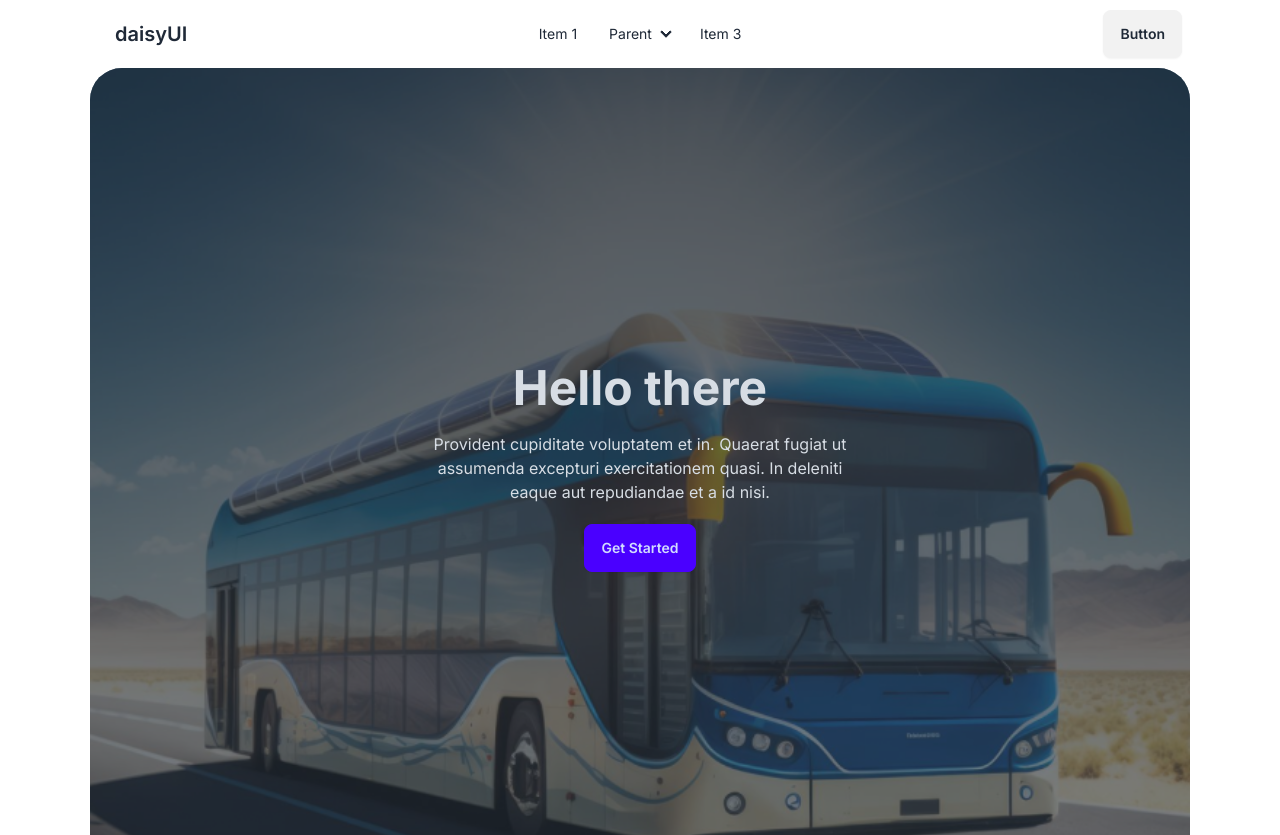
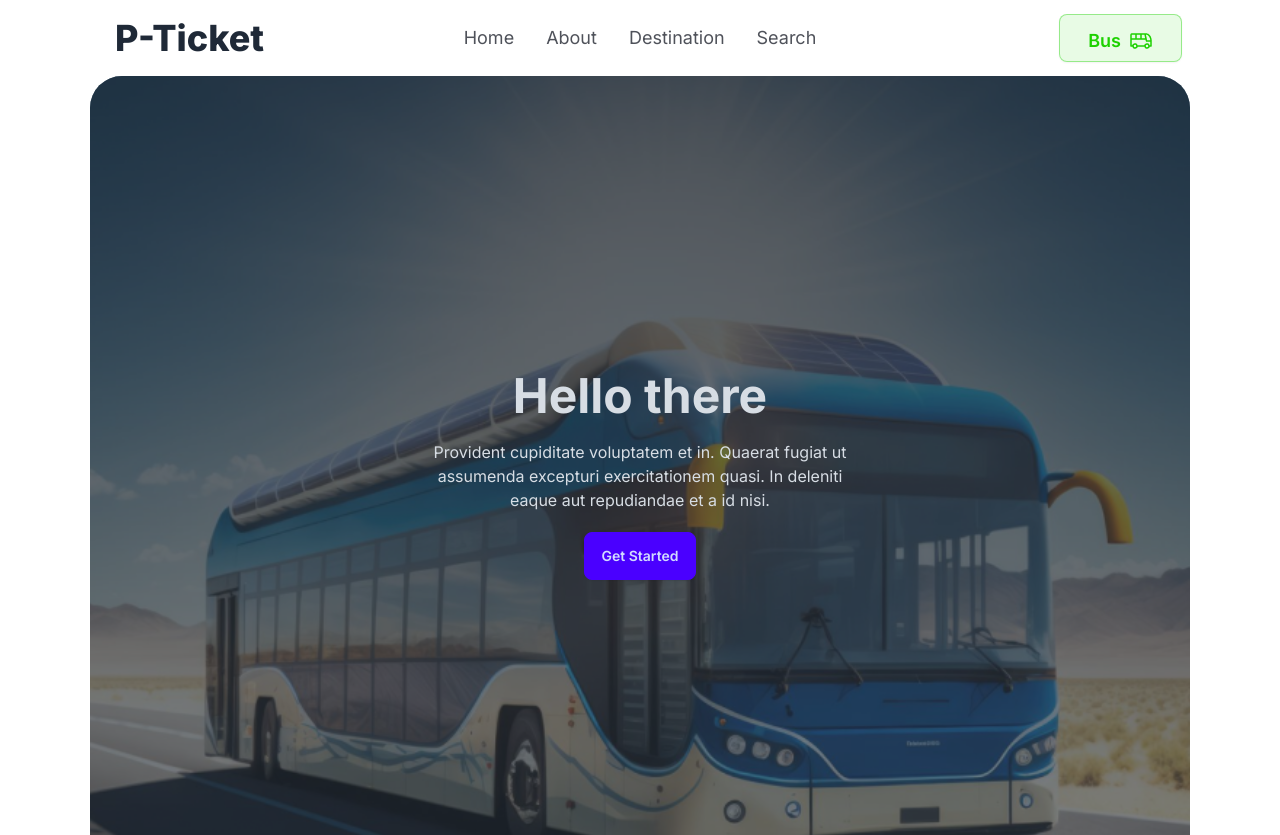
Before and after one commit to rjspyk5/bus-ticket-landing-page, a plain HTML site: page index.html in a window 1280 px wide. Shown: the top 835 px of the page. Drawn offline with nearby package versions, Linux system fonts and the light colour scheme.

Commit message:
navbar section complete

```diff
--- a/index.html
+++ b/index.html
@@ -37,25 +37,20 @@
                         <li><a>Item 3</a></li>
                     </ul>
                 </div>
-                <a class="btn btn-ghost text-xl">daisyUI</a>
+                <a href="index.html" class="btn btn-ghost  font-extrabold text-xl md:text-4xl">P-Ticket</a>
             </div>
             <div class="navbar-center hidden lg:flex">
-                <ul class="menu menu-horizontal px-1">
-                    <li><a>Item 1</a></li>
-                    <li>
-                        <details>
-                            <summary>Parent</summary>
-                            <ul class="p-2">
-                                <li><a>Submenu 1</a></li>
-                                <li><a>Submenu 2</a></li>
-                            </ul>
-                        </details>
-                    </li>
-                    <li><a>Item 3</a></li>
+                <ul class="menu menu-horizontal px-1 text-lg text-[#030712B2]">
+                    <li><a>Home</a></li>
+                    <li><a>About</a></li>
+                    <li><a>Destination</a></li>
+                    <li><a>Search</a></li>
                 </ul>
             </div>
             <div class="navbar-end">
-                <a class="btn">Button</a>
+                <a class="btn text-[#1DD100] border border-[#1DD10066] bg-[#1DD1001A] py-3  text-lg px-7">Bus
+                    <img src="images/bus-icon.png" alt="">
+                </a>
             </div>
         </div>
         <!-- Hero section -->
```
